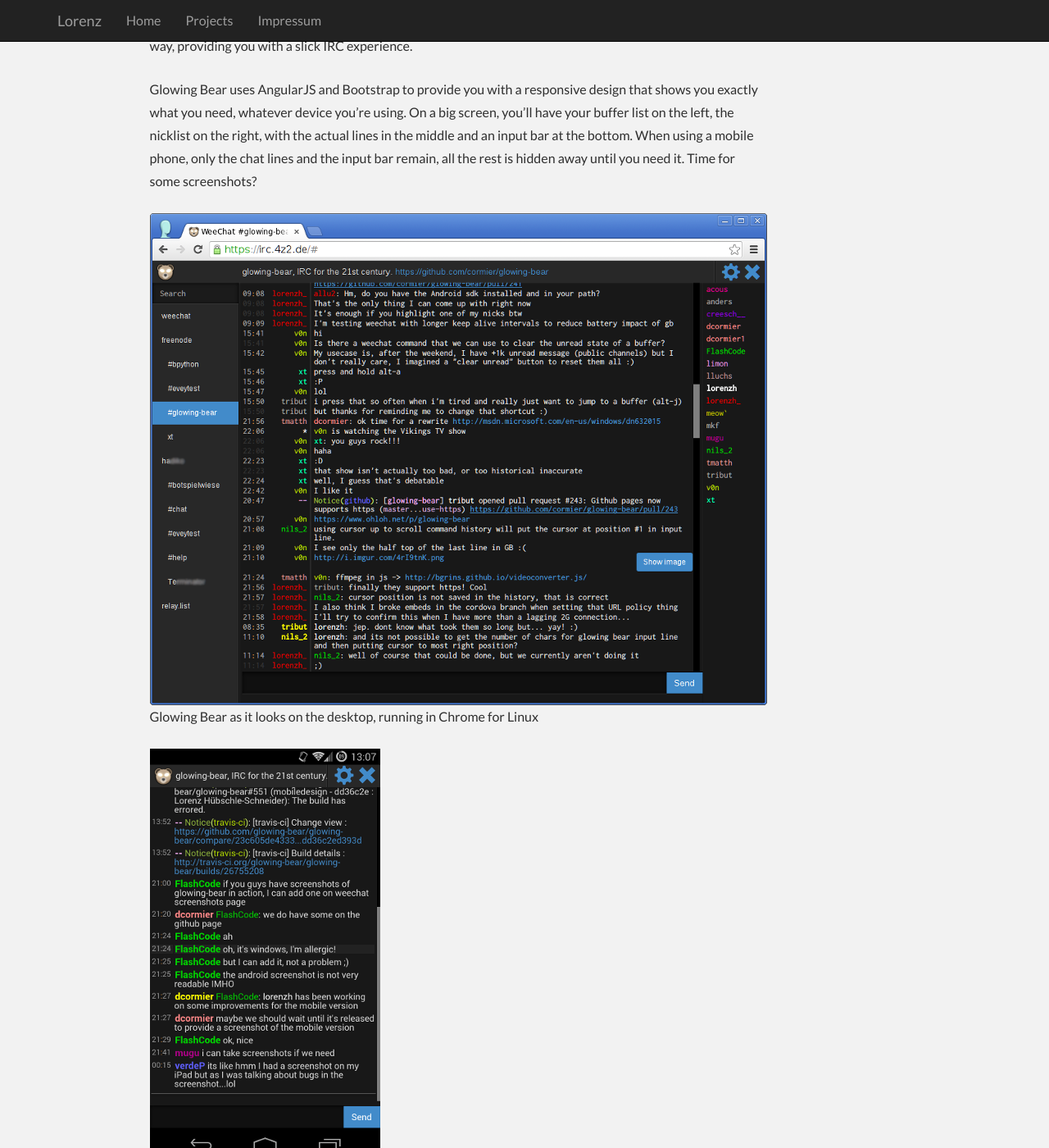
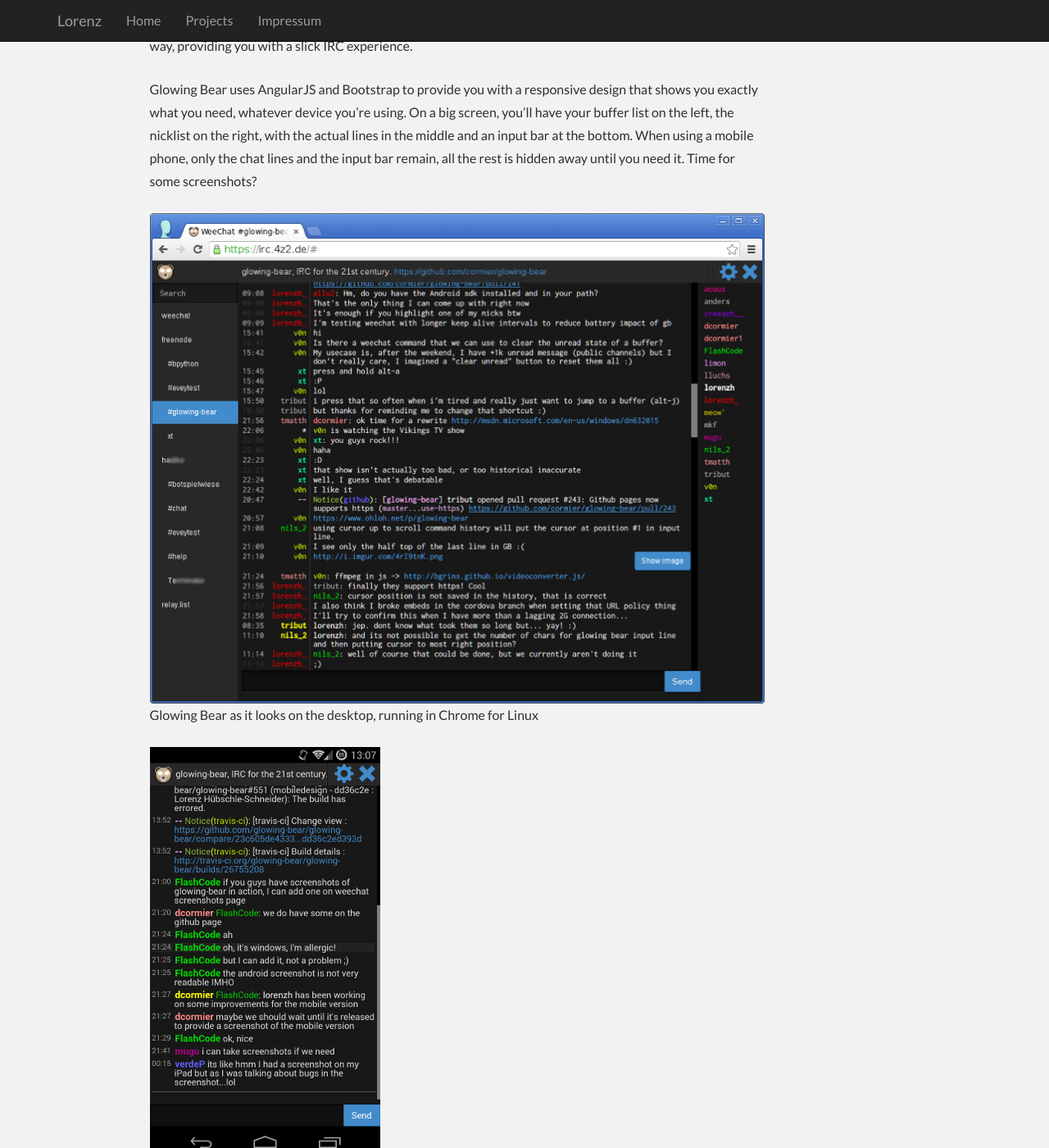
Before and after one commit to lorenzhs/lorenzhs.github.io, a Jekyll site: the page built from _posts/2014-04-10-glowing-bear.md, in a window 1280 px wide and 1400 px high, scrolled down 504 px. Shown: the whole window at 82% size. Built offline with Jekyll 4.4.1, drawn with Linux system fonts in a browser that asks for light colours; nearby versions of some CDN libraries.

Commit message:
fix rendering on mobile

```diff
--- a/assets/css/main.css
+++ b/assets/css/main.css
@@ -44,6 +44,10 @@
     -ms-transition: color 0.1s ease-in, background 0.1s ease-in;
     -o-transition: color 0.1s ease-in, background 0.1s ease-in;
     transition: color 0.1s ease-in, background 0.1s ease-in;
+}
+
+img {
+    max-width: 100%;
 }
 
 a:hover,
@@ -303,6 +307,11 @@
 		display: none !important;
 	}
 
+        body > div.container {
+            padding-left: 5px;
+            padding-right: 5px;
+        }
+
 	#intro {
 		padding-top: 5px;
 		padding-bottom: 30px;
```
